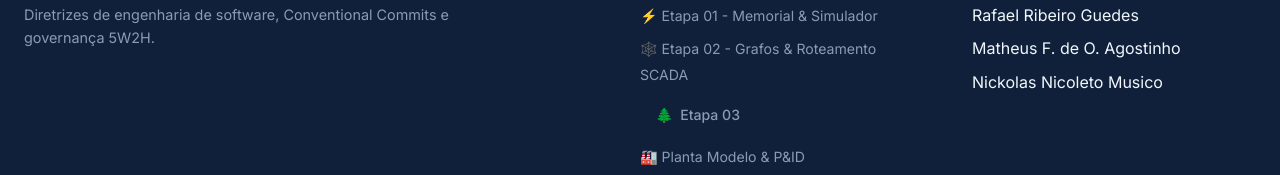
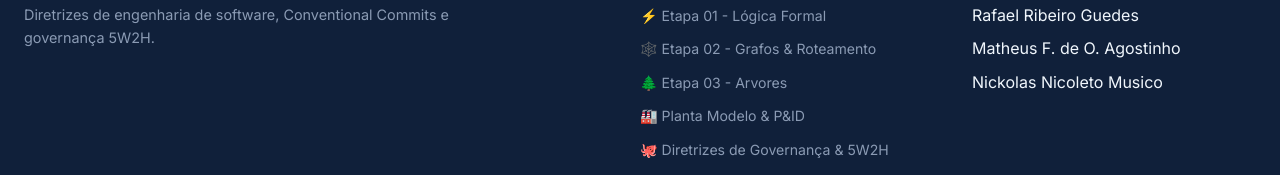
Before and after one commit to GuiCastro7/Grupo-3---ECAA08, a plain HTML site: page doc/diretrizes-github.html in a window 1280 px wide. Shown: the part 2273-2448 px from the top of the page. Drawn offline with Linux system fonts and the light colour scheme.

Commit message:
Update navigation links and descriptions in HTML

```diff
--- a/doc/diretrizes-github.html
+++ b/doc/diretrizes-github.html
@@ -27,7 +27,7 @@
           <li><a href="../index.html" class="nav-link"><span>🏠</span> Início</a></li>
           <li><a href="etapa-01-logica.html" class="nav-link"><span>⚡</span> Etapa 01</a></li>
           <li><a href="etapa-02-grafos.html" class="nav-link"><span>🕸️</span> Etapa 02</a></li>
-          <li><a href="doc/etapa-03-arvores.html" class="nav-link"><span>🌲</span> Etapa 03</a></li>
+          <li><a href="etapa-03-arvores.html" class="nav-link"><span>🌲</span> Etapa 03</a></li>
           <li><a href="planta-modelo.html" class="nav-link"><span>🏭</span> Planta Modelo / Arquitetura</a></li>
           <li><a href="diretrizes-github.html" class="nav-link active"><span>🐙</span> Diretrizes GitHub & 5W2H</a></li>
         </ul>
@@ -221,9 +221,9 @@ main                      <span style="color: #79c0ff;">[Branch de Produção /
         <div class="footer-col-title">Navegação</div>
         <ul class="footer-links">
           <li><a href="../index.html">🏠 Página Inicial</a></li>
-          <li><a href="etapa-01-logica.html">⚡ Etapa 01 - Memorial & Simulador</a></li>
-          <li><a href="etapa-02-grafos.html">🕸️ Etapa 02 - Grafos & Roteamento SCADA</a></li>
-          <li><a href="doc/etapa-03-arvores.html" class="nav-link"><span>🌲</span> Etapa 03</a></li>
+          <li><a href="etapa-01-logica.html">⚡ Etapa 01 - Lógica Formal </a></li>
+          <li><a href="etapa-02-grafos.html">🕸️ Etapa 02 - Grafos & Roteamento </a></li>
+          <li><a href="etapa-03-arvores.html">🌲 Etapa 03 - Arvores  </a></li>
           <li><a href="planta-modelo.html">🏭 Planta Modelo & P&ID</a></li>
           <li><a href="diretrizes-github.html">🐙 Diretrizes de Governança & 5W2H</a></li>
         </ul>
```
